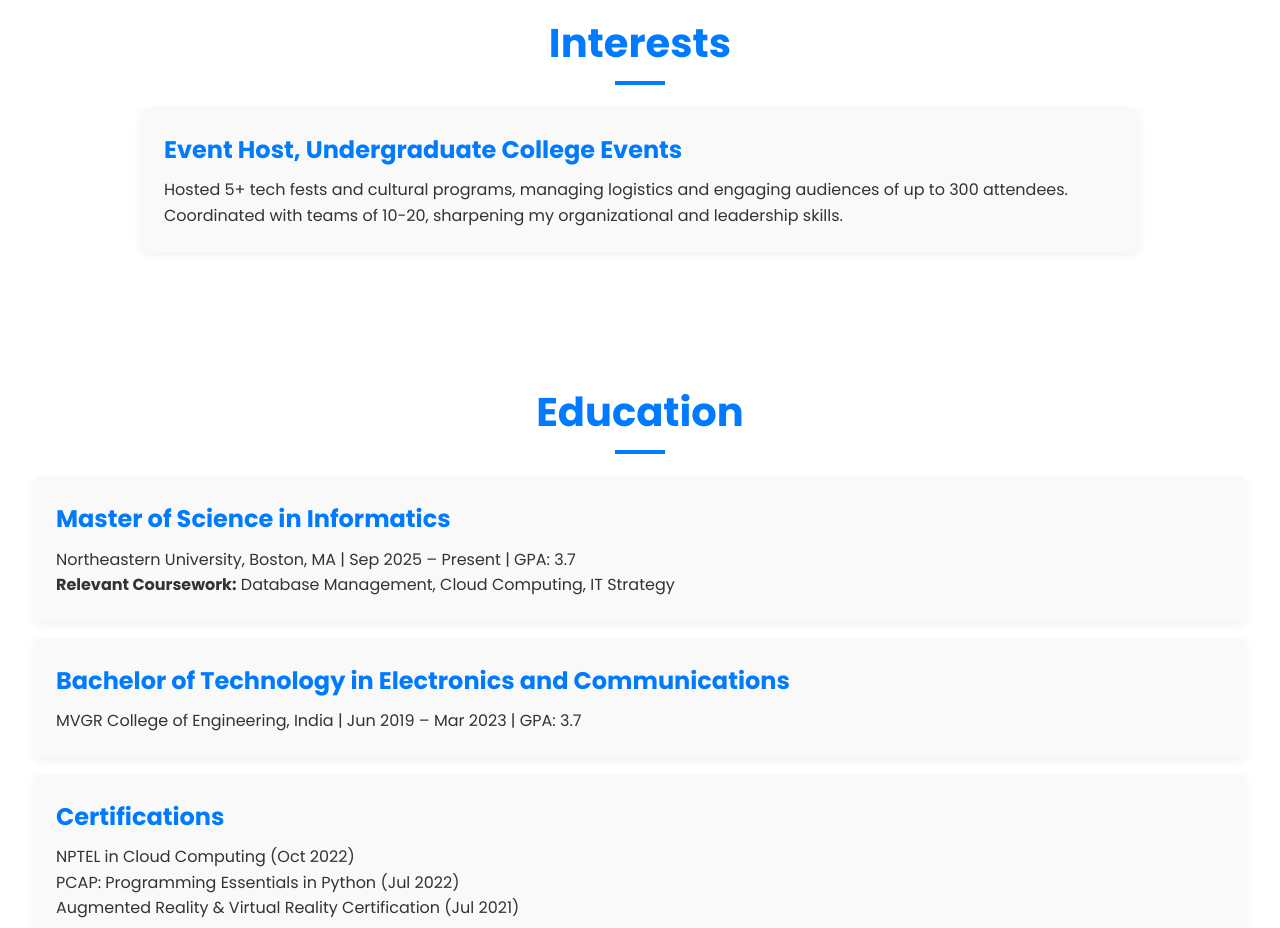
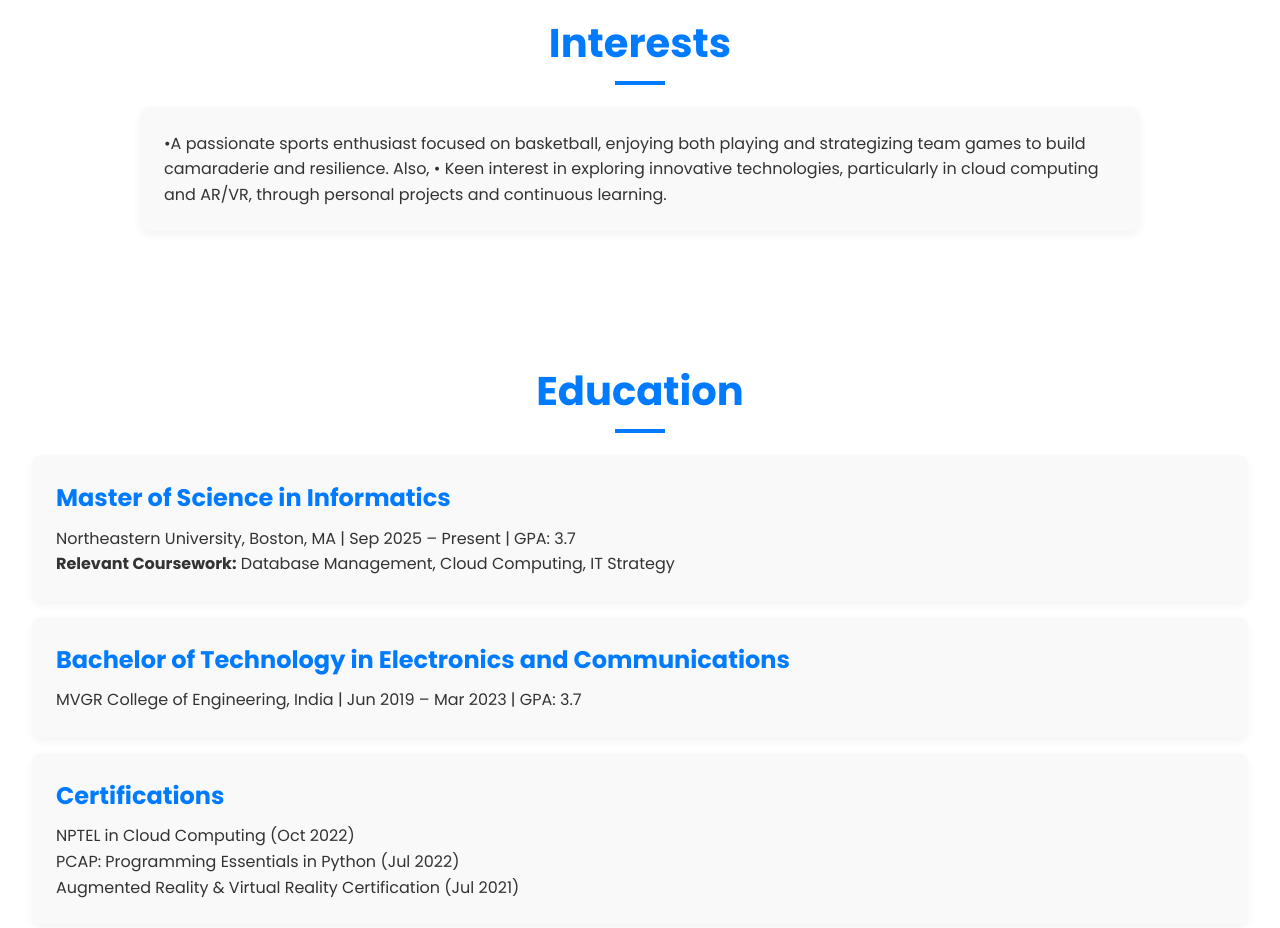
Before and after one commit to snehitgompa/snehitgompa.github.io, a plain HTML site: page index.html in a window 1280 px wide. Shown: the part 1880-2808 px from the top of the page. Drawn offline with Linux system fonts and the light colour scheme.

Commit message:
Update index.html

```diff
--- a/index.html
+++ b/index.html
@@ -138,8 +138,7 @@
         <h2>Interests</h2>
         <div class="interests-container">
             <div class="interest-item">
-                <h3>Event Host, Undergraduate College Events</h3>
-                <p>Hosted 5+ tech fests and cultural programs, managing logistics and engaging audiences of up to 300 attendees. Coordinated with teams of 10-20, sharpening my organizational and leadership skills.</p>
+                <p>•A passionate sports enthusiast focused on basketball, enjoying both playing and strategizing team games to build camaraderie and resilience. Also, •	Keen interest in exploring innovative technologies, particularly in cloud computing and AR/VR, through personal projects and continuous learning.</p>
             </div>
         </div>
     </section>
```
